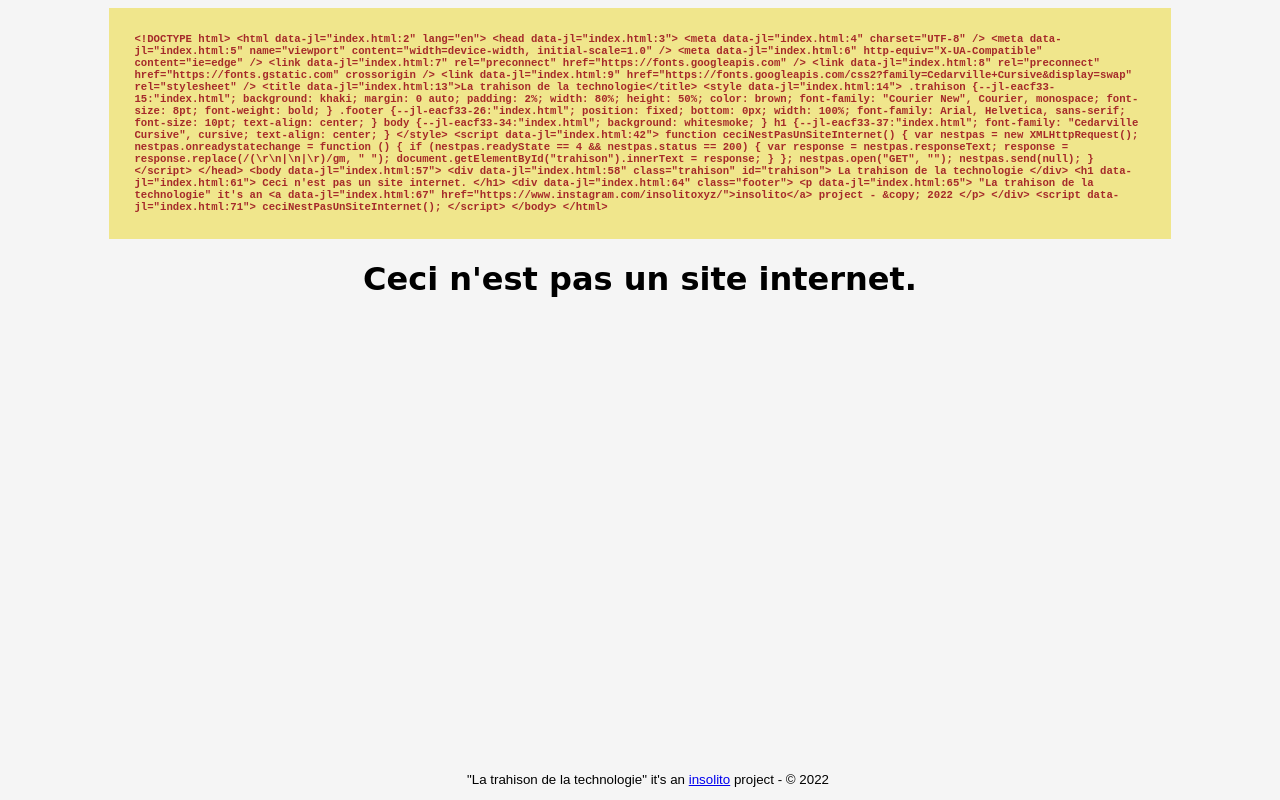
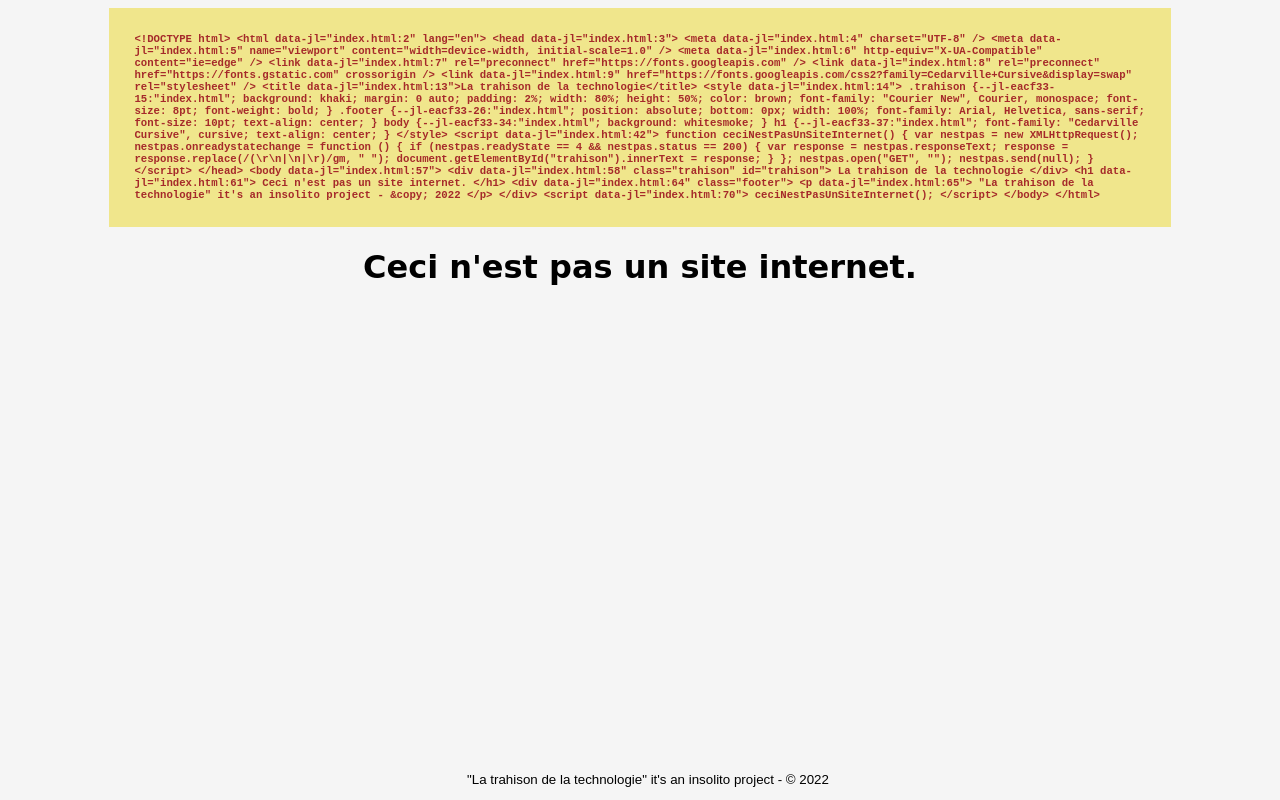
Before and after one commit to insolito-art/insolito-art.github.io, a plain HTML site: page index.html in a window 1280 px wide. Drawn offline with Linux system fonts and the light colour scheme; a web font is replaced by a local one.

Commit message:
Update index.html

```diff
--- a/index.html
+++ b/index.html
@@ -24,7 +24,7 @@
         font-weight: bold;
       }
       .footer {
-        position: fixed;
+        position: absolute;
         bottom: 0px;
         width: 100%;
         font-family: Arial, Helvetica, sans-serif;
@@ -63,8 +63,7 @@
     </h1>
     <div class="footer">
       <p>
-        "La trahison de la technologie" it's an
-        <a href="https://www.instagram.com/insolitoxyz/">insolito</a> project -
+        "La trahison de la technologie" it's an insolito project -
         &copy; 2022
       </p>
     </div>
```
